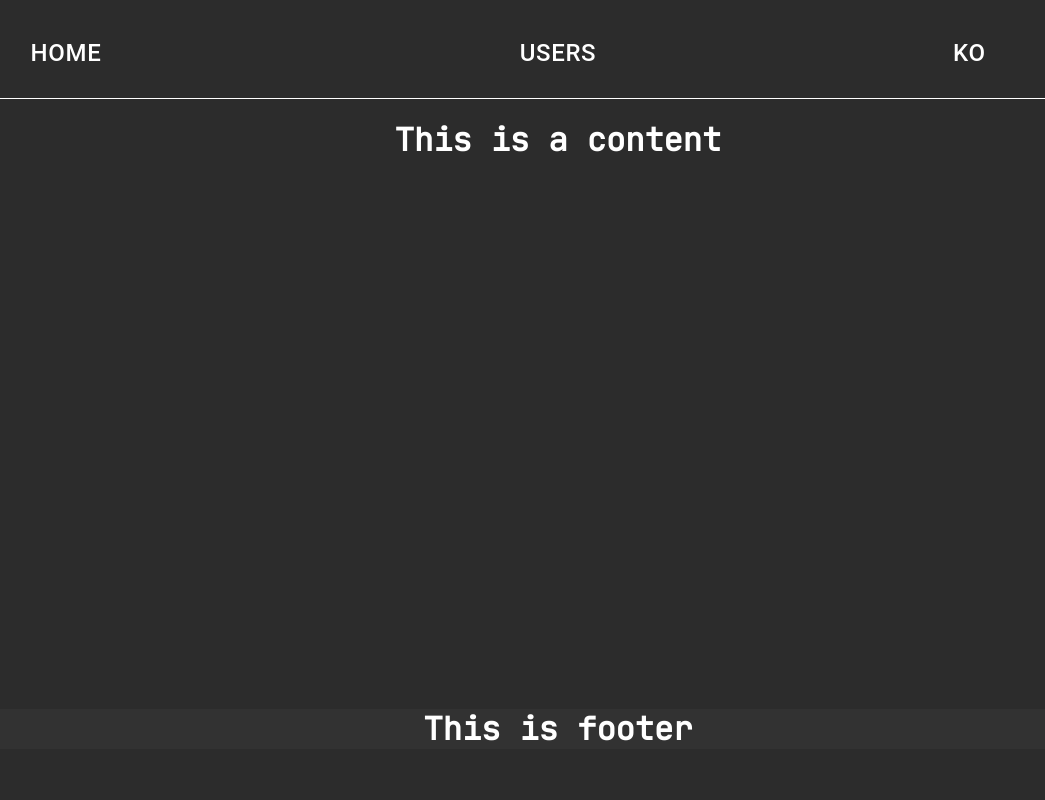
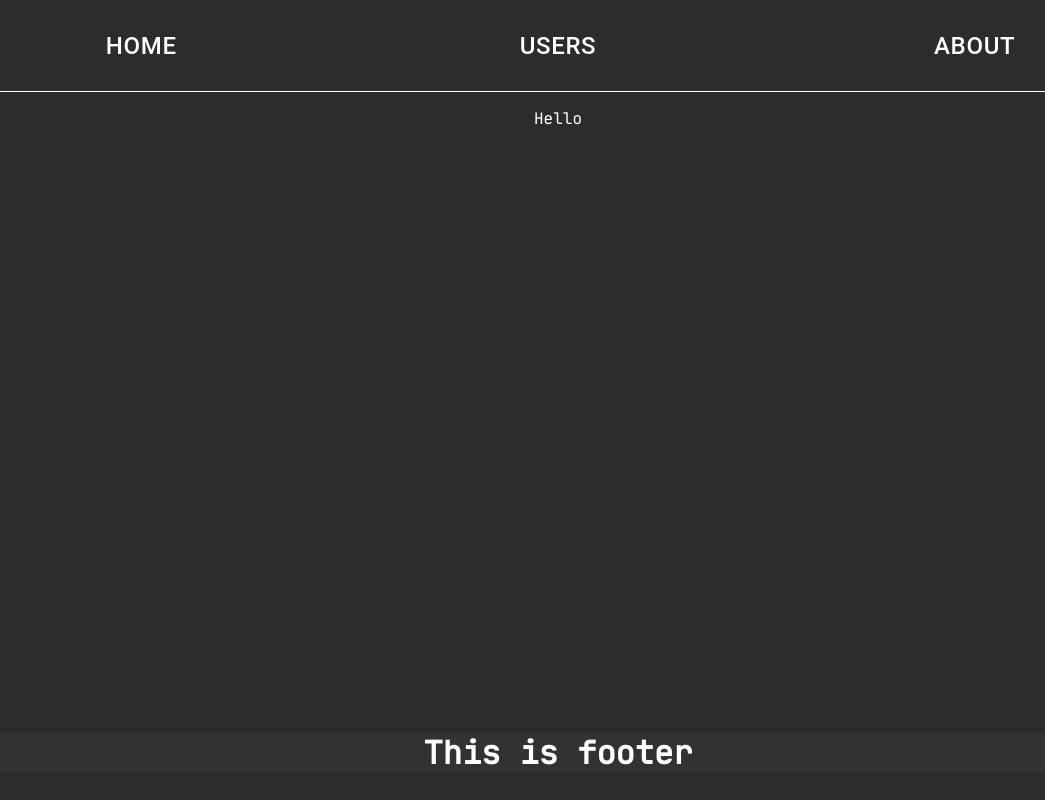
Before and after one commit to DaniilTitov/bear_site, a React (Create React App) app: page / in a window 1280 px wide. Shown: the whole page, without its empty margins (82-1127 px from the left). Built offline with nearby package versions, Linux system fonts and the light colour scheme; the HTML template or start-up script is replaced by a standard one.

Commit message:
refactoring

```diff
--- a/src/component/button/OutlinedButtonLink.css
+++ /dev/null
@@ -1,6 +0,0 @@
-.Button {
-    color: black;
-}
-.Button:disabled { /* Increase the specificity */
-    color: white;
-}
--- a/src/component/button/OutlinedButtonLink.jsx
+++ b/src/component/button/OutlinedButtonLink.jsx
@@ -1,19 +1,42 @@
-import React from "react";
-import Button from "@material-ui/core/Button";
+import React from 'react';
+import Button from '@material-ui/core/Button';
+import {withStyles} from "@material-ui/core";
 import {Link} from "react-router-dom";
-import "./OutlinedButtonLink.css"
 
-function OutlinedButtonLink(props) {
-    return (
-        <Button
-                style={{color: "white", fontSize: "x-large", zIndex: 1, width: "250px", height: "60px", border: 0}}
-                component={Link}
-                variant="outlined"
-                className="Button"
-                to={props.to}>
-            {props.text}
-        </Button>
-    )
+const StyledButton = withStyles({
+    root: {
+        fontSize: "x-large",
+        width: "250px",
+        height: "60px",
+        border: 0,
+        borderRadius: 0,
+        background: "none",
+        marginTop: 1,
+        color: 'white',
+        padding: '0 30px',
+        transition: 'all 0.5s',
+        position: 'relative',
+
+        '&:after': {
+            content: '""',
+            position: 'absolute',
+            top: '-1px',
+            left: '-1px',
+            width: '100%',
+            height: '100%',
+            zIndex: 0,
+            opacity: 0,
+            transition: 'all 0.3s',
+            border: '1px solid rgba(255, 255, 255, 1)',
+            transform: 'scale(1.2, 1.2)'
+        },
+        "&:hover:after": {
+            opacity: 1,
+            transform: "scale(1, 1)"
+        }
+    }
+})(Button);
+
+export default function OutlinedButtonLink(props) {
+    return <StyledButton component={Link} variant="outlined" to={props.to}>{props.text}</StyledButton>
 }
-
-export default OutlinedButtonLink;
--- a/src/component/content/Content.jsx
+++ b/src/component/content/Content.jsx
@@ -1,11 +1,10 @@
 import React from "react";
-import "./Content.css";
 
 function Content() {
     return (
-        <div>
-            <h1>This is a content</h1>
-        </div>
+        <p>
+            Hello
+        </p>
     );
 }
 
--- a/src/component/footer/Footer.css
+++ b/src/component/footer/Footer.css
@@ -1,11 +1,6 @@
 .footer {
     background: #323232;
-
-
     height: 5vh;
-    margin-top: -10vh;
-
+    margin-top: -6vh;
     vertical-align: baseline;
-    /*line-height: 10px;*/
-
 }
--- a/src/component/header/Header.jsx
+++ b/src/component/header/Header.jsx
@@ -1,22 +1,20 @@
 import React from "react";
-import OutlinedButtonLink from "../button/OutlinedButtonLink";
 import Grid from "@material-ui/core/Grid";
 import {Box} from "@material-ui/core";
+import OutlinedButtonLink from "../button/OutlinedButtonLink";
 
 function Header() {
     return (
         <Box borderBottom={1} style={{padding: 15}}>
-            <Grid container direction="row" justify="center" alignItems="center">
+            <Grid container direction="row" justify="space-around" alignItems="center">
                 <Grid item xs={4}>
-                    <div className="btn btn-three">
-                        <OutlinedButtonLink to="/" text="Home"/>
-                    </div>
+                    <OutlinedButtonLink to="/" text="Home"/>
                 </Grid>
                 <Grid item xs={4}>
                     <OutlinedButtonLink to="/users" text="Users"/>
                 </Grid>
                 <Grid item xs={4}>
-                    <OutlinedButtonLink to="/contacts" text="Ko"/>
+                    <OutlinedButtonLink to="/contacts" text="About"/>
                 </Grid>
             </Grid>
         </Box>
--- a/src/component/users/Users.css
+++ b/src/component/users/Users.css
@@ -10,11 +10,12 @@
     transition: all 0.5s;
     position: relative;
 }
+
 .btn-three::after {
     content: '';
     position: absolute;
-    top: 0;
-    left: 0;
+    top: -1px;
+    left: -1px;
     width: 100%;
     height: 100%;
     z-index: 0;
--- a/src/index/index.css
+++ b/src/index/index.css
@@ -1,5 +1,5 @@
 body {
-    /*margin: 0;*/
+    margin: 0;
     font-family: "JetBrains Mono", -apple-system, BlinkMacSystemFont, 'Segoe UI', 'Roboto', 'Oxygen',
     'Ubuntu', 'Cantarell', 'Fira Sans', 'Droid Sans', 'Helvetica Neue',
     sans-serif;
```
Also changed, not shown: src/component/content/Content.css (deleted, +0 -8 lines).
